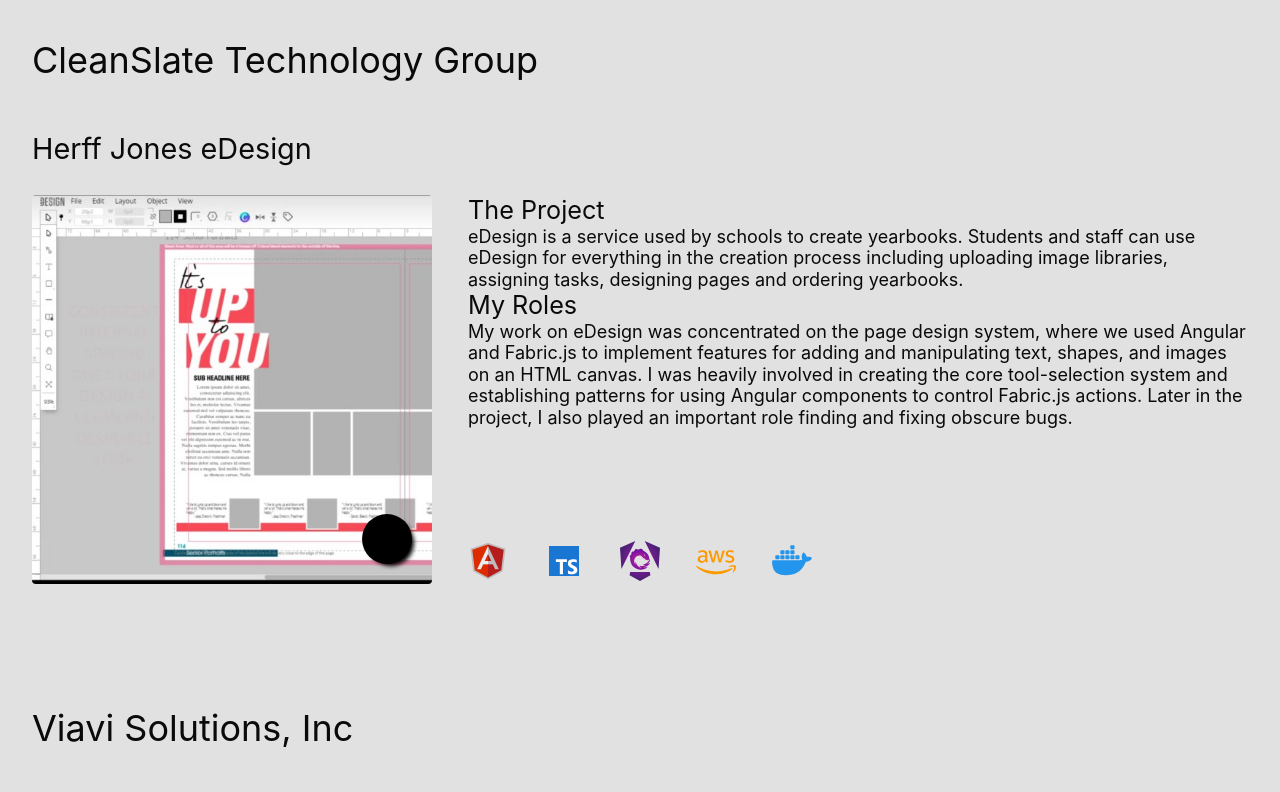
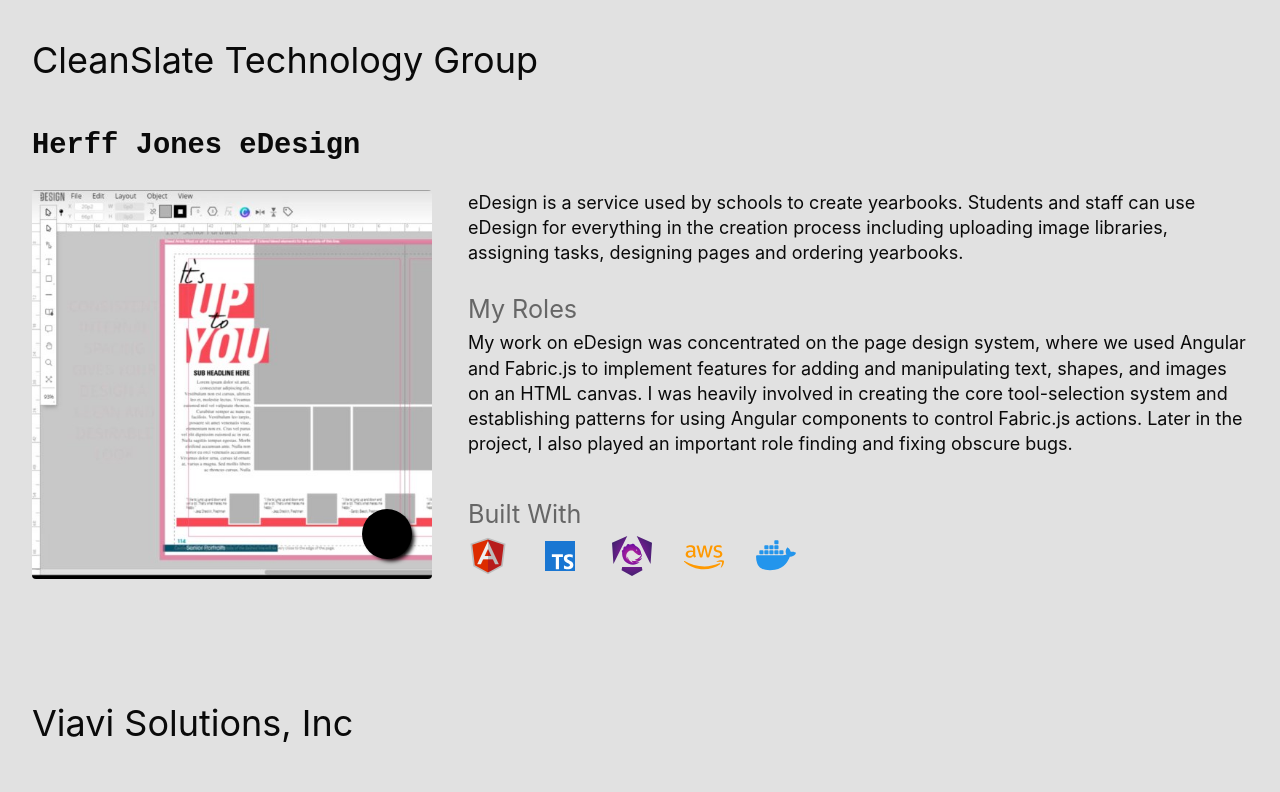
Before and after one commit to scoottrick/my-website, a Vue app: page / in a window 1280 px wide. Shown: the part 720-1512 px from the top of the page. Built offline with nearby package versions, Linux system fonts and the light colour scheme; some icons are missing.

Commit message:
Simplifies the project layout

```diff
--- a/src/assets/base.css
+++ b/src/assets/base.css
@@ -1,9 +1,11 @@
 :root {
     --lt-background: rgb(230, 230, 230);
     --lt-text: rgb(10, 10, 10);
+    --lt-text-faded: rgba(50, 50, 50, 0.7);
 
     --dt-background: rgb(41, 41, 41);
     --dt-text: rgb(200, 200, 200);
+    --dt-text-faded: rgba(150, 150, 150, 0.7);
 
     --interactive-color: rgb(3, 148, 184);
 }
@@ -11,6 +13,7 @@
 :root {
     --color-background: var(--lt-background);
     --color-text: var(--lt-text);
+    --color-text-faded: var(--lt-text-faded);
     --color-interact: var(--interactive-color);
 }
 
@@ -18,6 +21,7 @@
     :root {
         --color-background: var(--dt-background);
         --color-text: var(--dt-text);
+        --color-text-faded: var(--dt-text-faded);
     }
 }
 
--- a/src/assets/main.css
+++ b/src/assets/main.css
@@ -59,3 +59,8 @@
     font-size: 1em;
     line-height: 1.4;
 }
+
+.mono {
+    font-family: 'Courier New', Courier, monospace;
+    font-weight: 700;
+}
--- a/src/components/IntroSection.vue
+++ b/src/components/IntroSection.vue
@@ -52,8 +52,8 @@
     <div class="header" @mouseenter="triggerHackEffect">
         <div class="text">
             <span>
-                <h1>Scott Schapker</h1>
-                <h2 ref="hackable">Software Engineer</h2>
+                <h1 class="mono">Scott Schapker</h1>
+                <h2 ref="hackable" class="mono">Software Engineer</h2>
             </span>
             <p>
                 I'm primarily a web developer with a decade of experience creating applications with
@@ -79,12 +79,6 @@
 </template>
 
 <style scoped>
-h1,
-h2 {
-    font-family: 'Courier New', Courier, monospace;
-    font-weight: 700;
-}
-
 h1 {
     margin-bottom: 0.5rem;
 }
--- a/src/components/PortfolioSection.vue
+++ b/src/components/PortfolioSection.vue
@@ -55,7 +55,7 @@
 
 @media screen and (min-width: 1680px) {
     .project-list {
-        --direction: row;
+        /* --direction: row; */
     }
     .project-container {
         flex-grow: 1;
--- a/src/components/ProjectView.vue
+++ b/src/components/ProjectView.vue
@@ -5,25 +5,22 @@
 });
 </script>
 <template>
-    <h2>{{ project.name }}</h2>
+    <h2 class="mono">{{ project.name }}</h2>
     <div class="project">
         <div class="thumb"><ImageViewer :cover="project.thumbnail" :images="project.images" /></div>
         <div class="details">
-            <div>
-                <div class="description">
-                    <h3>The Project</h3>
             <p>
                 {{ project.description }}
             </p>
-                </div>
             <div class="roles">
                 <h3>My Roles</h3>
                 <p>
                     {{ project.role }}
                 </p>
             </div>
-            </div>
-            <ul class="techs">
+            <div class="techs">
+                <h3>Built With</h3>
+                <ul>
                     <li v-for="(tech, i) in project.techs" :key="i">
                         <a v-if="tech.url" :href="tech.url" target="_blank"
                             ><img :src="tech.logo" :alt="tech.text" :title="tech.text"
@@ -33,15 +30,15 @@
                 </ul>
             </div>
         </div>
+    </div>
 </template>
 <style>
-h2,
-h3,
-p {
-    line-height: 1.2;
-}
 h2 {
     padding-bottom: 1em;
+}
+h3 {
+    color: var(--color-text-faded);
+    padding-bottom: 0.5rem;
 }
 .project {
     display: grid;
@@ -70,19 +67,21 @@
     grid-area: details;
     display: flex;
     flex-direction: column-reverse;
-    justify-content: space-between;
-    min-width: 400px;
-    max-width: 1200px;
+    justify-content: start;
+    gap: 2rem;
 }
 
-.techs {
+.roles {
+    flex-grow: 1;
+}
+
+.techs ul {
     margin: 0;
     display: flex;
     flex-direction: row;
     flex-wrap: wrap;
-    justify-content: center;
+    justify-content: start;
     gap: 1em;
-    padding: 1em 0;
     list-style: none;
 }
 
@@ -100,10 +99,8 @@
     .details {
         flex-direction: column;
     }
-    .techs {
-        padding: 1em 0 0;
-        gap: 2em;
-        justify-content: start;
+    .techs ul {
+        gap: 2rem;
     }
 }
 </style>
```
Lines whose indentation alone changed are shown as unchanged.
